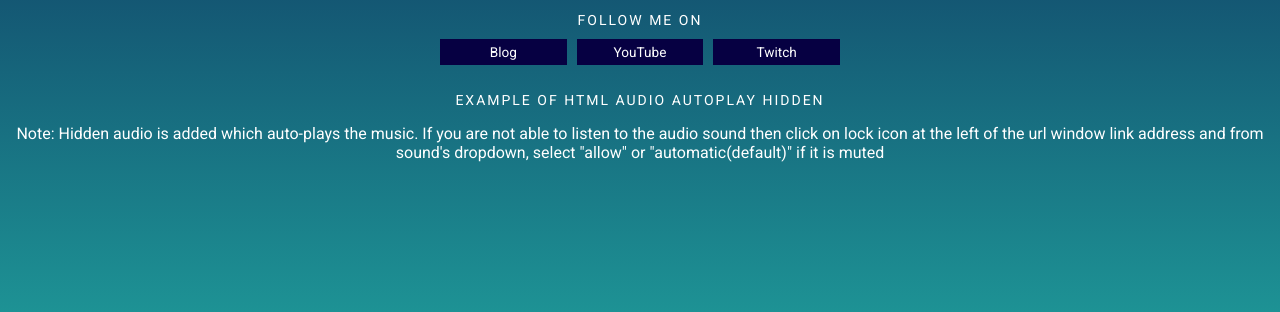
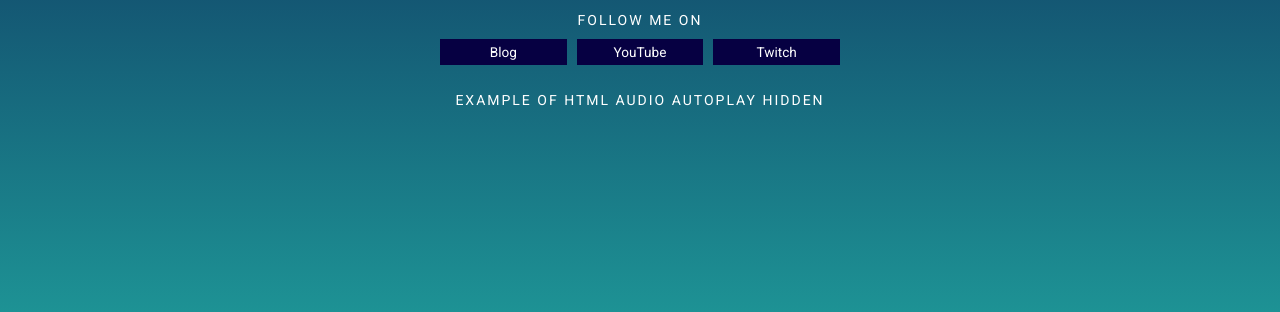
Before and after one commit to ramadhankukuh/price-list-ff, a website: page index.html in a window 1280 px wide. Shown: the part 480-792 px from the top of the page. Drawn offline with Linux system fonts and the light colour scheme.

Commit message:
Update index.html

```diff
--- a/index.html
+++ b/index.html
@@ -61,11 +61,6 @@ Member Bulanan = Rp. 113.200</a>
     <audio autoplay="true" src="html-audio.mp3">
 	  Update your browser. Your browser does not support HTML audio
 	</audio>
-	<p>
-	   Note: Hidden audio is added which auto-plays the music.
-       If you are not able to listen to the audio sound then click
-       on lock icon at the left of the url window link address and from
-	   sound's dropdown, select "allow" or "automatic(default)" if it is muted
     </p>
   </body>
 </html>
```
